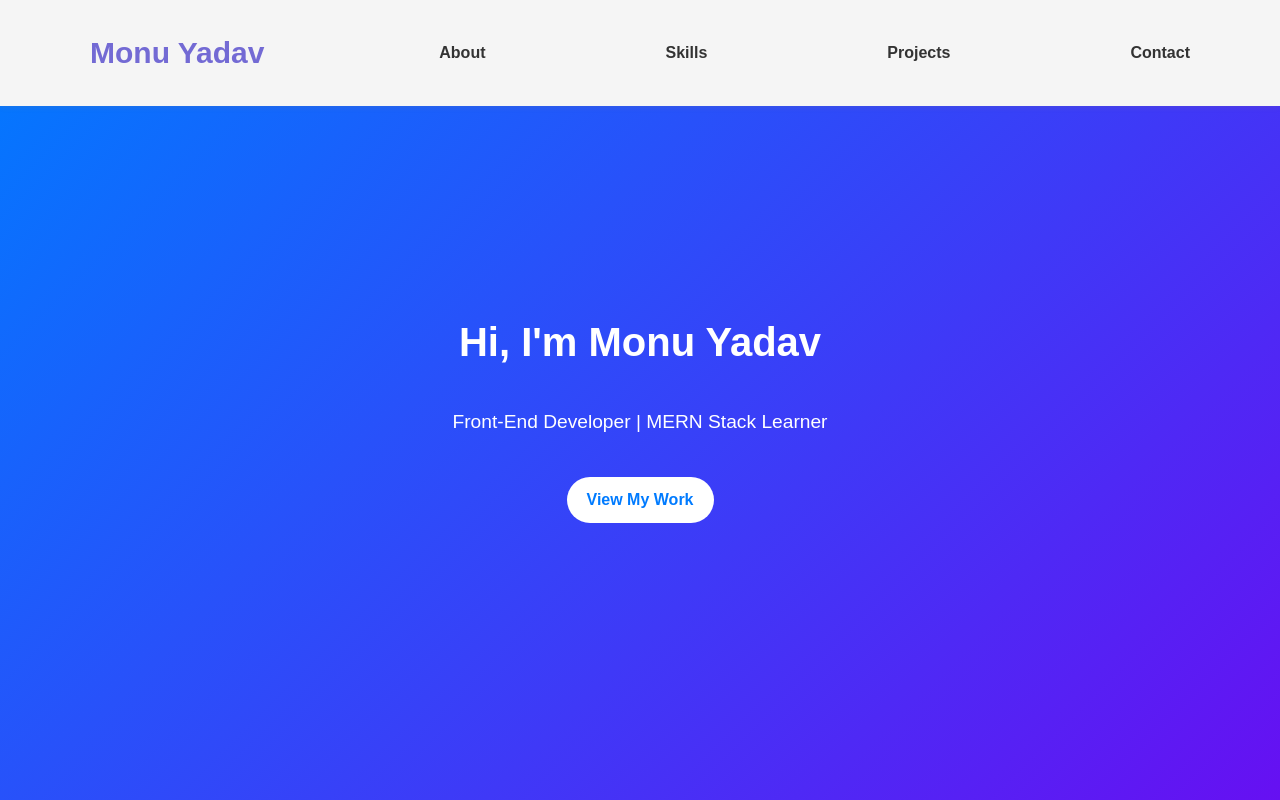
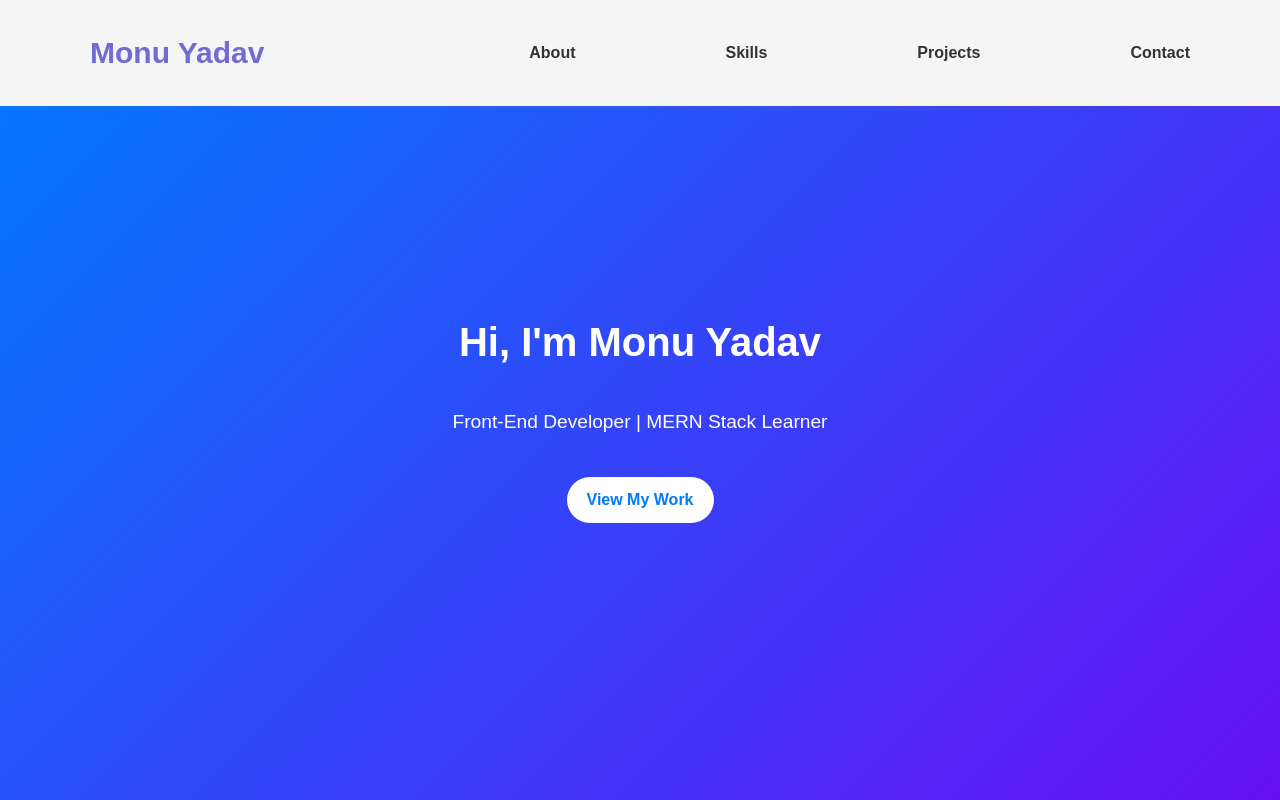
Before and after one commit to MonuYadav0115/My-portfolio, a plain HTML site: page index.html in a window 1280 px wide. Shown: the top 800 px of the page. Drawn offline with Linux system fonts and the light colour scheme.

Commit message:
new project add

```diff
--- a/portfolio.css
+++ b/portfolio.css
@@ -7,6 +7,7 @@ body {
 }
 
 /* Navbar */
+
 .navbar {
   background: whitesmoke;
   box-shadow: 0 2px 5px rgba(188, 131, 64, 0.1);
@@ -31,7 +32,7 @@ body {
 .navbar .nav-links {
   list-style: none;
   display: flex;
-  gap: 180px;
+  gap: 150px;
 }
 .navbar .nav-links a {
   text-decoration: none;
@@ -55,8 +56,6 @@ body {
 .navbar .nav-links a:hover {
   color: #4867f0;
 }
-
-
 
 
 /* About Section */
```
